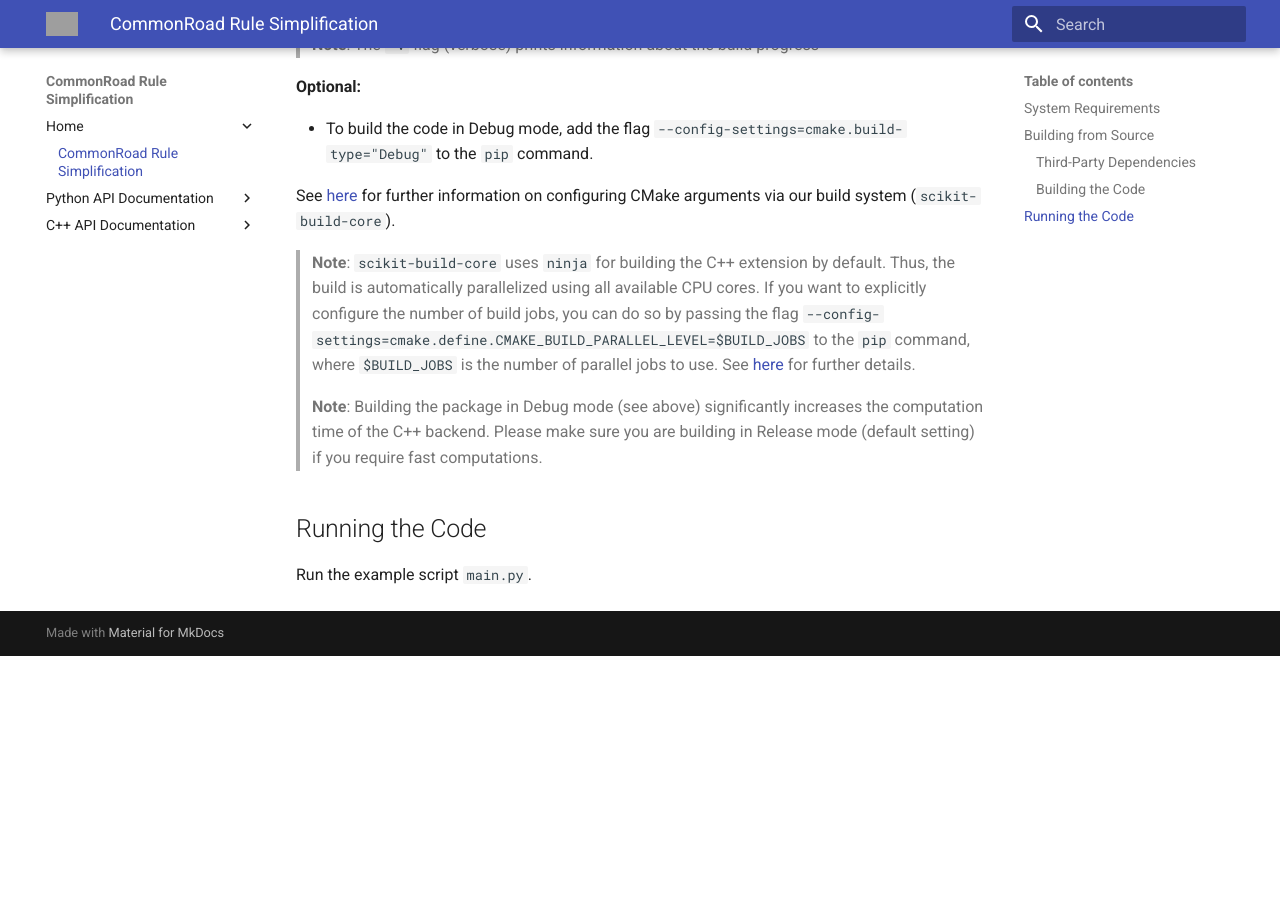
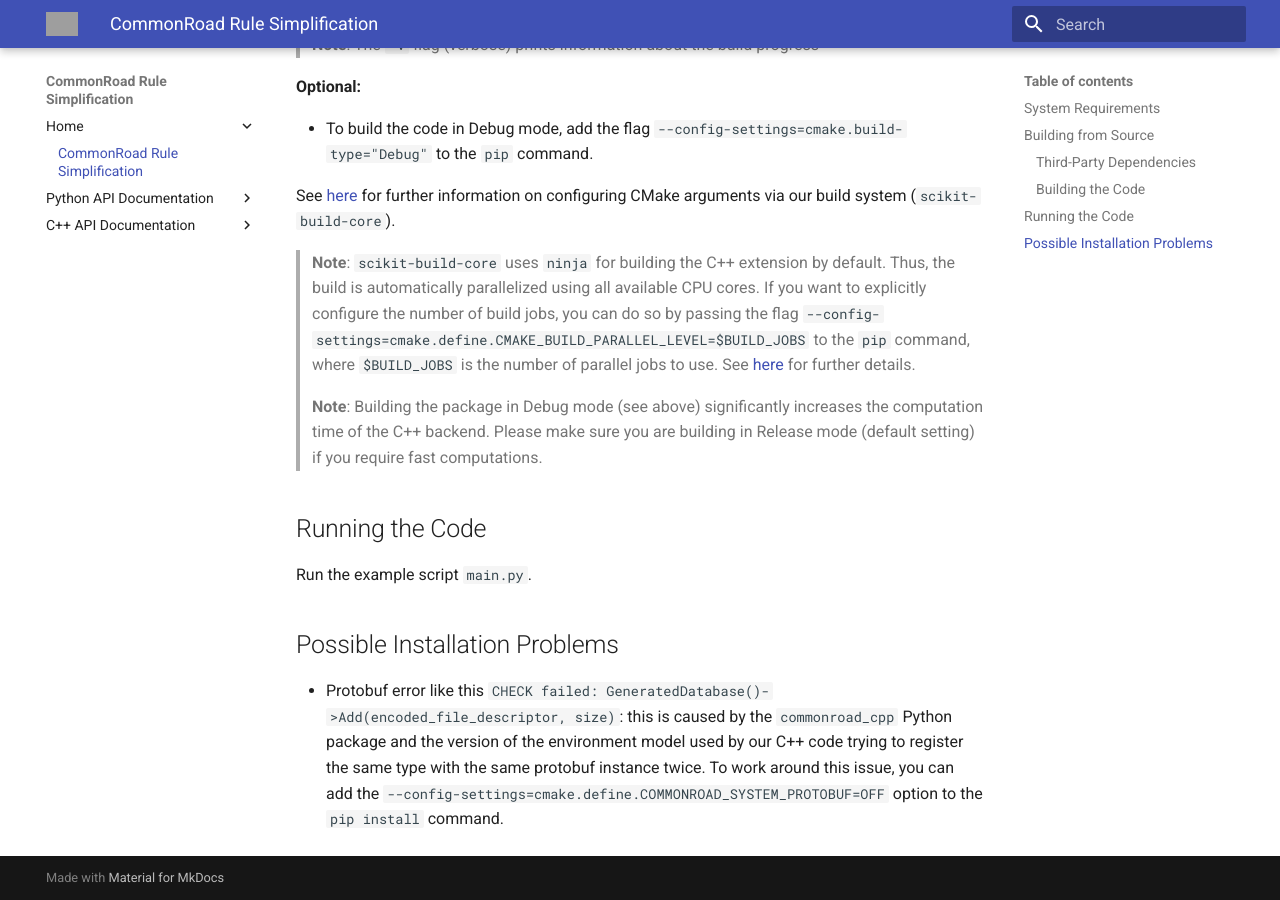
Before and after one commit to CommonRoad/commonroad-rule-simplification, an MkDocs documentation site: the page built from docs/index.md, in a window 1280 px wide and 900 px high, scrolled down 1525 px. Built offline with MkDocs 1.6.1 and Material for MkDocs 9.7.7, drawn with Linux system fonts in a browser that asks for light colours; before the commit the page ends 2181 px from its top, so only the background shows below that; grey boxes are pictures that could not be loaded.

Commit message:
Add note on protobuf error

```diff
--- a/docs/index.md
+++ b/docs/index.md
@@ -81,3 +81,10 @@ for further information on configuring CMake arguments via our build system (`sc
 ## Running the Code
 
 Run the example script `main.py`.
+
+## Possible Installation Problems
+
+- Protobuf error like this `CHECK failed: GeneratedDatabase()->Add(encoded_file_descriptor, size)`:
+  this is caused by the `commonroad_cpp` Python package and the version of the environment model used by our C++ code
+  trying to register the same type with the same protobuf instance twice. To work around this issue, you can add the
+  `--config-settings=cmake.define.COMMONROAD_SYSTEM_PROTOBUF=OFF` option to the `pip install` command.
```
Also changed, not shown: README.md (+7 -0 lines).
